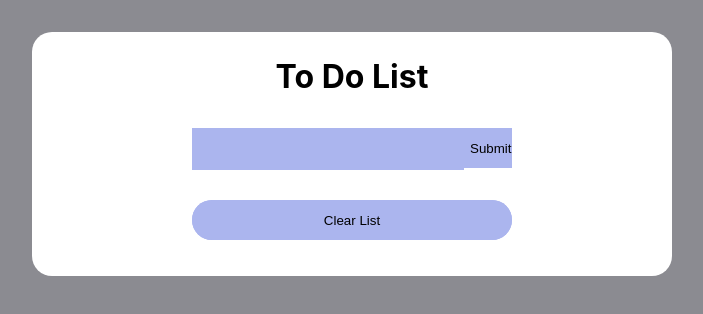
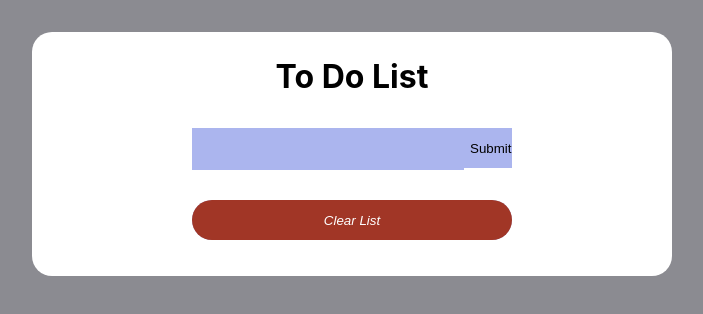
Before and after one commit to Gerald-Z/Todo-List, a React (Create React App) app in the folder todolist/: page / in a window 1280 px wide. Shown: the top 314 px of the page, without its empty margins (288-991 px from the left). Built offline with nearby package versions, Linux system fonts and the light colour scheme.

Commit message:
Minor edits to button color

```diff
--- a/todolist/src/pages/list.css
+++ b/todolist/src/pages/list.css
@@ -33,11 +33,13 @@ body {
 
 #clearList {
     border: none;
-    background-color: rgb(171, 181, 238);
+    background-color: rgb(161, 54, 38);
     width: 100%;
     height: 100%;
     border-radius: 20px;
     grid-column: 1 / 4;
+    color: white;
+    font-style: oblique;
 }
 
 
```
Also changed, not shown: 1 other file (tests, documents, lock files or other folders).
